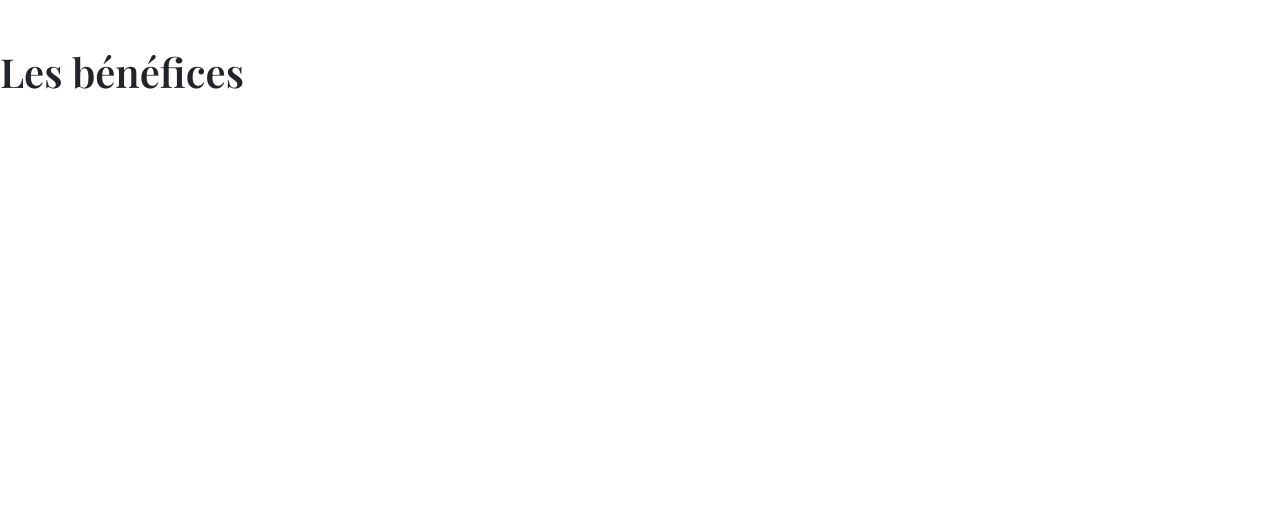
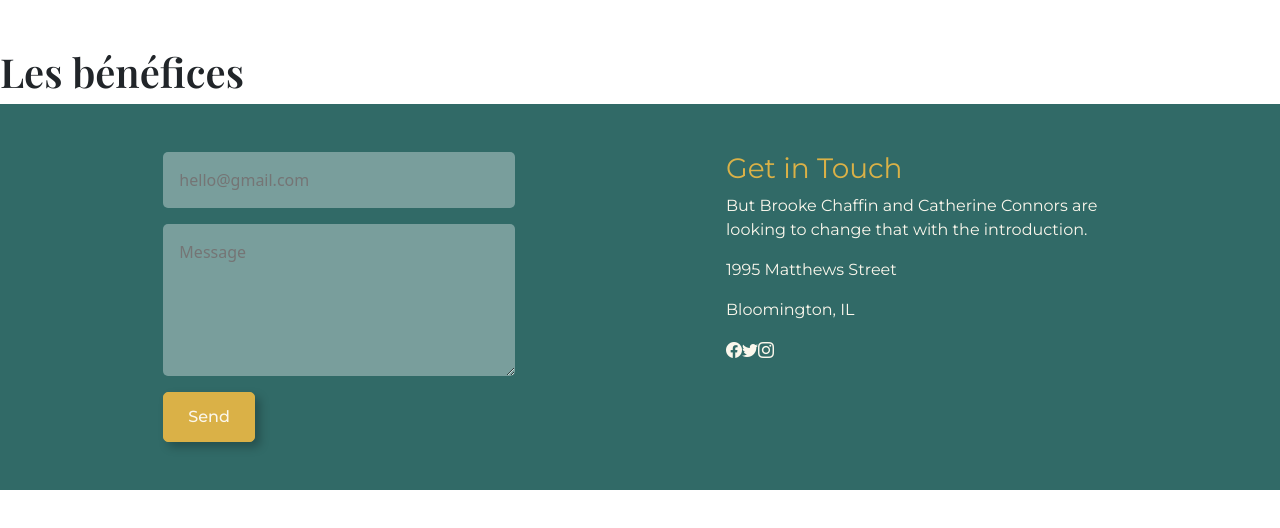
Before and after one commit to Tompagpag/Tompagpag.github.io, a plain HTML site: page public/home.html in a window 1280 px wide. Drawn offline with nearby package versions, Linux system fonts and the light colour scheme.

Commit message:
footer structure working, next step design

```diff
--- /dev/null
+++ b/public/css/_footer.scss
@@ -0,0 +1,24 @@
+footer {
+  background-color: $green;
+  color: $white;
+}
+
+footer h3 {
+  color: $yellow;
+}
+
+footer input, footer textarea {
+  background-color: rgba(255, 255, 255, 0.35);
+  border: none;
+  border-radius: 5px;
+  color: $white;
+  margin-bottom: 1rem;
+}
+
+#form-contact, #get-in-touch {
+  max-width: 35%;
+}
+
+input, textarea {
+  outline: none;
+}
--- a/public/css/style.scss
+++ b/public/css/style.scss
@@ -2,3 +2,4 @@
 @import 'fonts';
 
 @import 'components';
+@import 'footer';
--- a/public/home.html
+++ b/public/home.html
@@ -7,6 +7,7 @@
   <title>Keola</title>
   <link href="https://cdn.jsdelivr.net/npm/bootstrap@5.3.0-alpha1/dist/css/bootstrap.min.css" rel="stylesheet"
     integrity="sha384-GLhlTQ8iRABdZLl6O3oVMWSktQOp6b7In1Zl3/Jr59b6EGGoI1aFkw7cmDA6j6gD" crossorigin="anonymous">
+  <link rel="stylesheet" href="https://cdn.jsdelivr.net/npm/bootstrap-icons@1.10.3/font/bootstrap-icons.css">
   <link rel="preconnect" href="https://fonts.googleapis.com">
   <link rel="preconnect" href="https://fonts.gstatic.com" crossorigin>
   <link
@@ -35,7 +36,29 @@
     </section>
   </main>
   <footer>
+    <div class="container d-flex py-5 justify-content-around">
 
+        <section id="form-contact" class="me-5">
+          <form action="" class="d-flex flex-column">
+            <input class="p-3" type="text" name="email" placeholder="hello@gmail.com" id="">
+            <textarea class="p-3" name="Message" placeholder="Message" rows="5" cols="33" id=""></textarea>
+          </form>
+          <button class="alt-btn">Send</button>
+        </section>
+
+        <section id="get-in-touch" class="contact d-flex flex-column">
+          <h3>Get in Touch</h3>
+          <p >But Brooke Chaffin and Catherine Connors are looking to change that with the introduction.</p>
+          <p >1995 Matthews Street</p>
+          <p >Bloomington, IL</p>
+          <div class="media-icons d-flex">
+            <i class="bi bi-facebook"></i>
+            <i class="bi bi-twitter"></i>
+            <i class="bi bi-instagram"></i>
+          </div>
+        </section>
+
+    </div>
   </footer>
 </body>
 </html>
```
Also changed, not shown: public/data.html (+22 -0 lines), public/product.html (+22 -0 lines), public/css/style.css, 1 other file.
